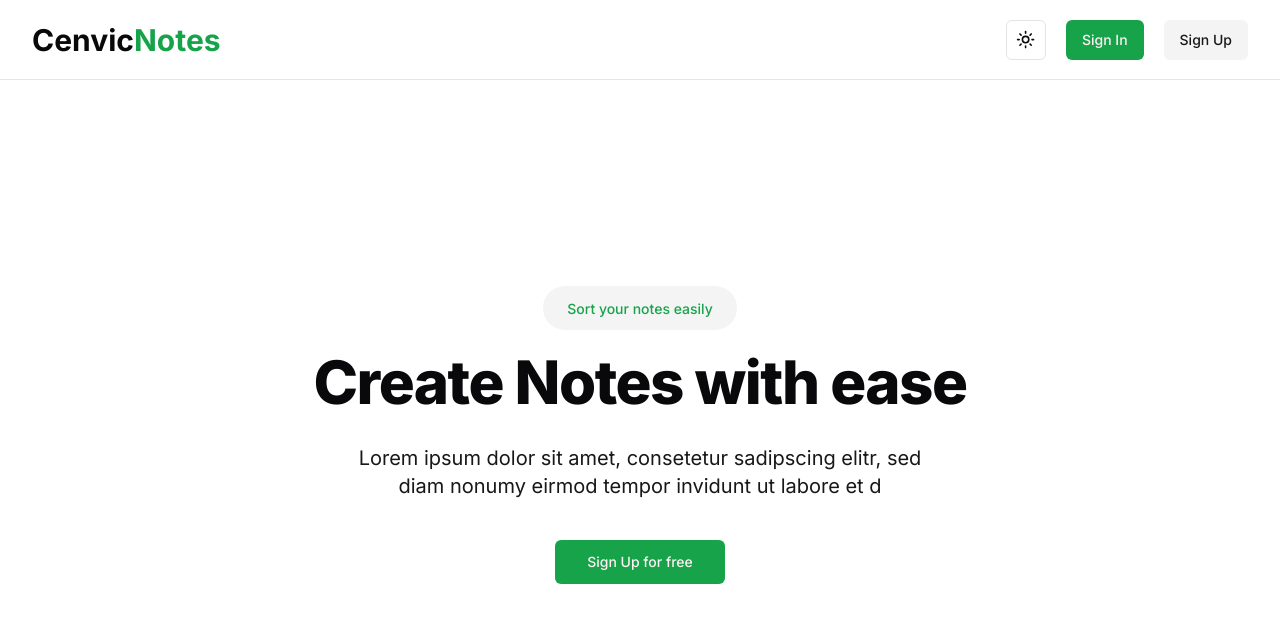
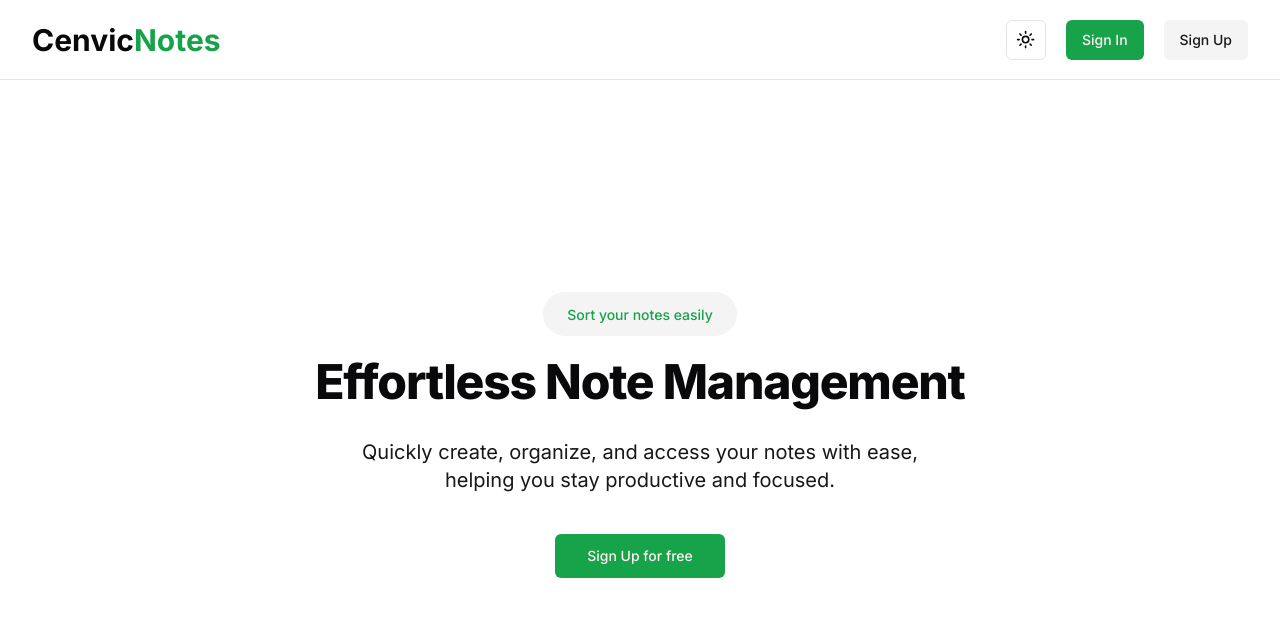
Before and after one commit to SridharDigital/notes-app, a Next.js app: page / in a window 1280 px wide. Shown: the top 622 px of the page. Built offline with nearby package versions, Linux system fonts and the light colour scheme; no server answers.

Commit message:
Refactor home page heading for better readability and clarity

```diff
--- a/src/app/page.tsx
+++ b/src/app/page.tsx
@@ -21,12 +21,12 @@ const Home = async () => {
               </span>
             </span>
 
-            <h1 className="mt-8 text-3xl font-extrabold tracking-tight lg:text-6xl">
-              Create Notes with ease
+            <h1 className="mt-8 text-3xl font-extrabold tracking-tight lg:text-5xl">
+              Effortless Note Management
             </h1>
             <p className="mx-auto mt-8 max-w-xl text-base text-secondary-foreground lg:text-xl">
-              Lorem ipsum dolor sit amet, consetetur sadipscing elitr, sed diam
-              nonumy eirmod tempor invidunt ut labore et d
+              Quickly create, organize, and access your notes with ease, helping
+              you stay productive and focused.
             </p>
           </div>
 
```
